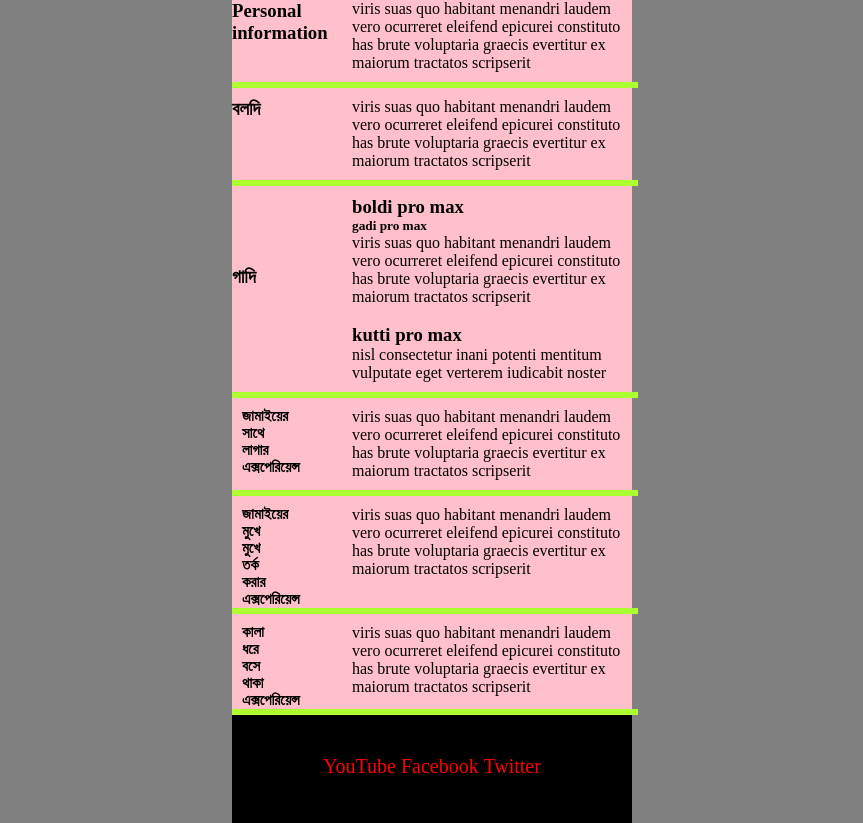
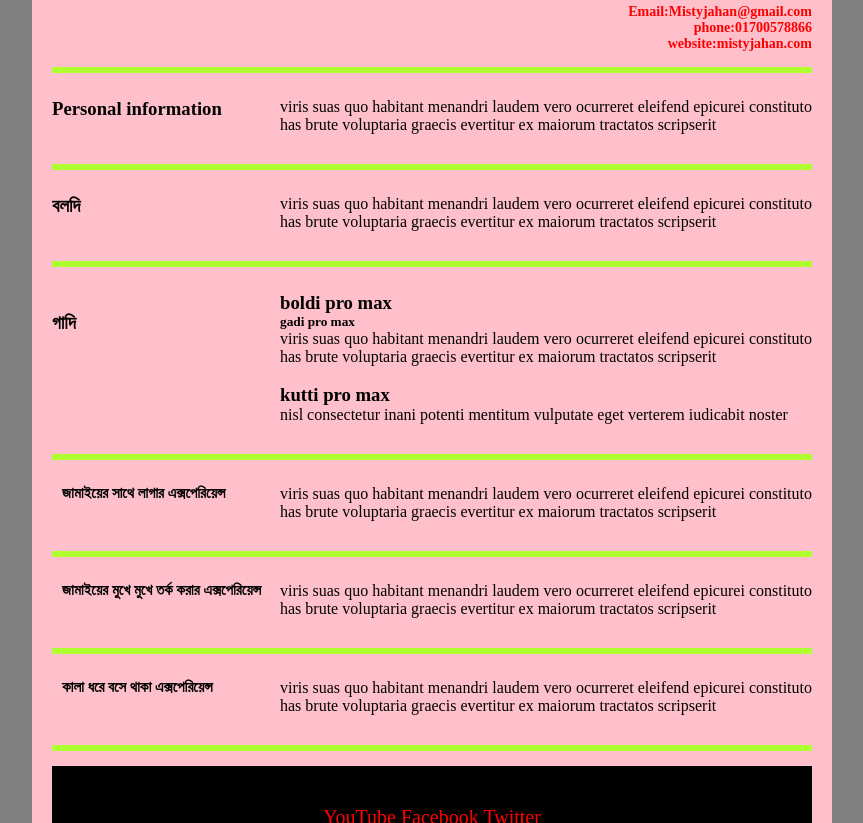
Before and after one commit to mistymisty25800-lab/cvproject, a plain HTML site: page index.html in a window 1280 px wide. Shown: the part 107-930 px from the top of the page, without its empty margins (208-1071 px from the left). Drawn offline with Linux system fonts and the light colour scheme.

Commit message:
Refactor styles for layout improvements in style.css
Updated various styles in style.css to improve layout and appearance. Adjusted widths, paddings, and margins for better visual presentation.

```diff
--- a/style.css
+++ b/style.css
@@ -1,45 +1,43 @@
 *{
     margin: 0;
     padding: 0;
+    box-sizing: border-box; /* এটা না থাকায় সবুজ দাগ বাইরে বের হয়ে যাচ্ছিল */
 }
 
 body{
     background-color: gray;
 }
 
-
 .con{
-    max-width: 400px;
+    max-width: 800px; /* তুমি 400px দিছিলা তাই চিকন দেখাচ্ছিল, 800px করে দিলাম */
+    width: 95%;
     background-color: pink;
     margin: 0 auto;
+    padding: 20px;
+}
 
-
-
-}
 .img1{
     height: 80px;
-    width: 50px;
-    border-radius: 35px;
+    width: 80px; /* 50px ছিল তাই ছবি চ্যাপ্টা হচ্ছিল */
+    border-radius: 50%;
     float: left;
-    margin-top: 10px;
+    margin-right: 15px;
+    margin-top: 0;
 }
+
 .profile{
     color: blueviolet;
-    padding: 15px;
+    padding: 10px 0;
     float: left;
-
-}
-
-h1,h2,h3,h4,h5{
-
-
+    width: 50%;
 }
 
 .info{
     float: right;
-    text-align: center;
+    width: 50%;
+    text-align: right; /* center ছিল তাই লেখা মাঝে চলে গেছিল */
     font-size: 14px;
-
+    padding-top: 10px;
 }
 
 .info a{
@@ -51,7 +49,6 @@ h1,h2,h3,h4,h5{
 .info a:hover{
     background-color: greenyellow;
     text-decoration: underline;
-
 }
 
 .divcl{
@@ -61,30 +58,28 @@ h1,h2,h3,h4,h5{
 hr{
     border: 3px greenyellow solid;
     width: 100%;
-
+    margin: 15px 0;
 }
 
 #personal{
     padding-top: 10px;
-
+    overflow: hidden; /* float ঠিক করার জন্য */
 }
 
 .left{
-    width: 10%;
+    width: 30%; /* 10% অনেক ছোট ছিল তাই লেখা ভেঙে যাচ্ছিল */
     float: left;
-
 }
 
 .right{
-
     width: 70%;
-    float: right;
-    padding-bottom: 10px;
-
+    float: left; /* right না, left দিলে গ্যাপ থাকবে না */
+    padding-bottom: 15px;
+    text-align: justify;
 }
 
 .rui{
-    padding-top: 70px;
+    padding-top: 20px;
 }
 
 .choto{
@@ -98,6 +93,7 @@ footer{
     text-align: center;
     padding-top: 40px;
     font-size: 20px;
+    clear: both;
 }
 
 footer a{
```
